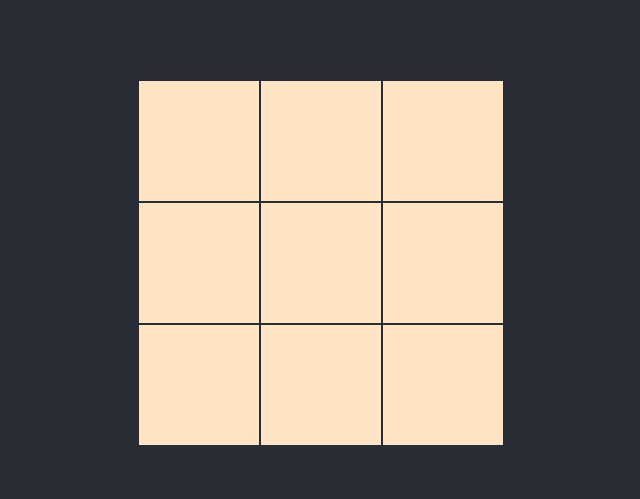
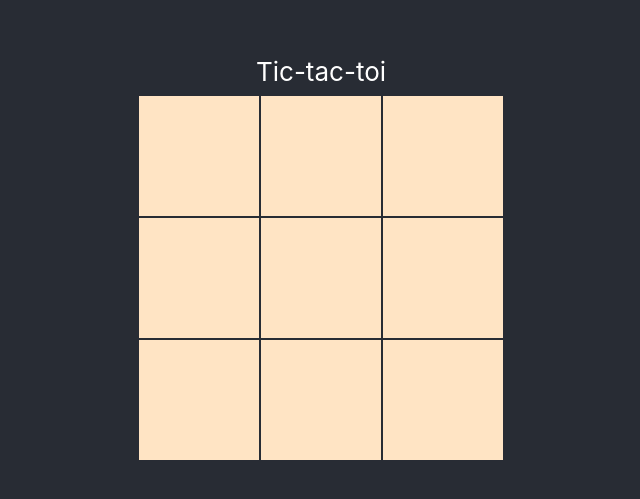
Before and after one commit to ChurbanovaEkaterina/tictactoi, a React (Create React App) app: page / in a window 1280 px wide. Shown: the part 147-646 px from the top of the page, without its empty margins (319-959 px from the left). Built offline with nearby package versions, Linux system fonts and the light colour scheme.

Commit message:
second commit

```diff
--- a/src/App.js
+++ b/src/App.js
@@ -144,7 +144,9 @@ function App() {
   return (
     <div className="App">
       <header className="App-header">
-       <section>
+        <div>Tic-tac-toi</div>
+
+         <section>
         <div onClick={firstDivClick}>{firstDiv===0?null:(firstDiv%2===1?"x":"o")}</div>
         <div onClick={secondDivClick}>{secondDiv===0?null:(secondDiv%2===1?"x":"o")}</div>
         <div onClick={thirdDivClick}>{thirdDiv===0?null:(thirdDiv%2===1?"x":"o")}</div>
@@ -155,13 +157,15 @@ function App() {
         <div onClick={eighthDivClick}>{eighthDiv===0?null:(eighthDiv%2===1?"x":"o")}</div>
         <div onClick={ninthhDivClick}>{ninthDiv===0?null:(ninthDiv%2===1?"x":"o")}</div>
        </section>
+      </header>
+
        {show&&<article>
                 <div className='popupdiv'>
                  <p>Won {winner}!</p>
                   <button onClick={resetResult}>Reset</button>
                 </div>
               </article>}
-      </header>
+
 
     </div>
 
```
